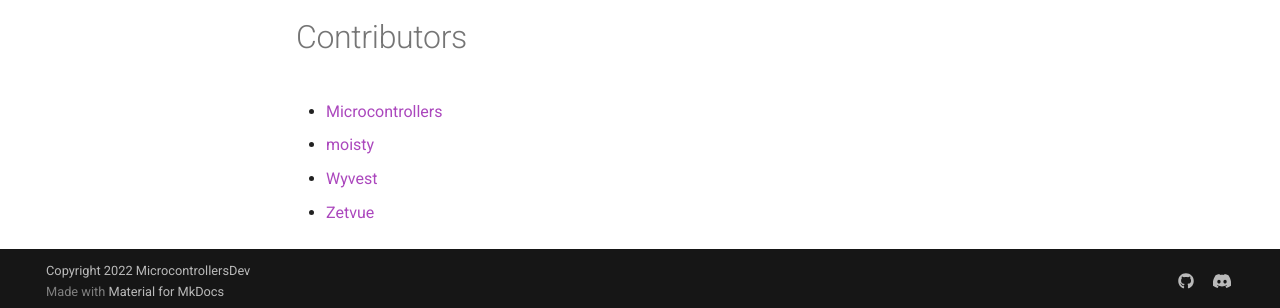
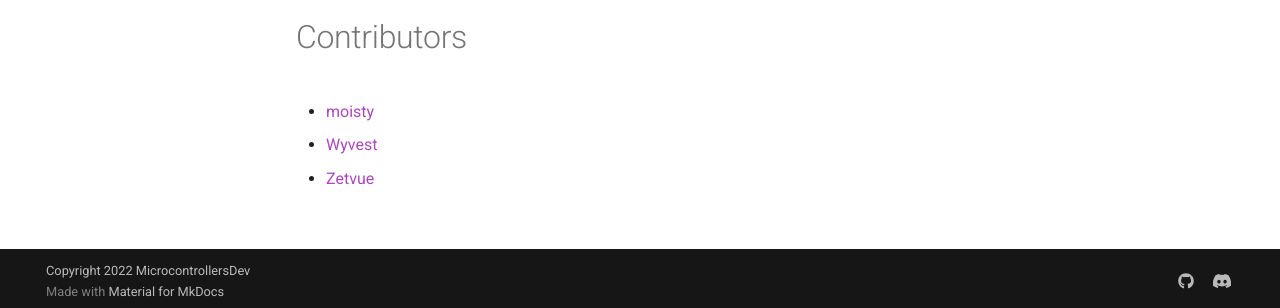
Before and after one commit to MicrocontrollersDev/Alternatives, an MkDocs documentation site: the page built from docs/1.8.9/wyvtils.md, in a window 1280 px wide and 1042 px high. Shown: the part 728-1036 px from the top of the window. Built offline with MkDocs 1.6.1 and Material for MkDocs 9.7.7, drawn with Linux system fonts in a browser that asks for light colours; comment, search, counter and statistics services are not loaded.

Commit message:
missed this

```diff
--- a/docs/1.8.9/wyvtils.md
+++ b/docs/1.8.9/wyvtils.md
@@ -18,7 +18,6 @@ The mod is no longer supported by its developer, Wyvest.
 
 # Contributors
 
-* [Microcontrollers](https://github.com/microcontrollersdev)
 * [moisty](https://github.com/Mqisty)
 * [Wyvest](https://github.com/Wyvest)
 * [Zetvue](https://zetvue.carrd.co)
```
